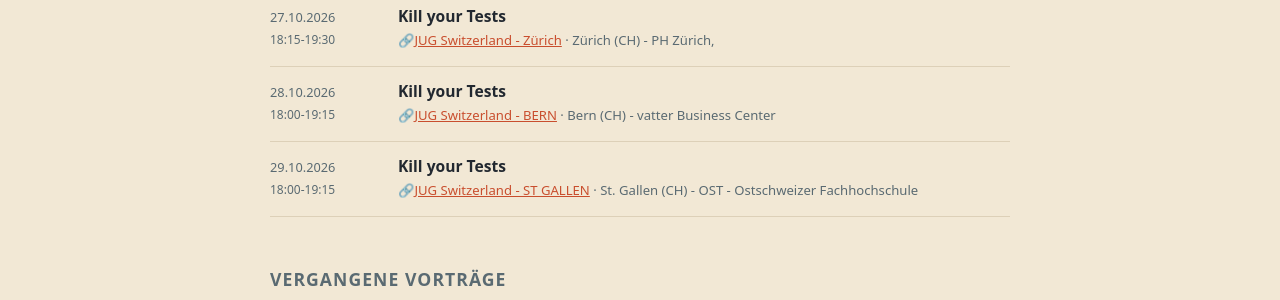
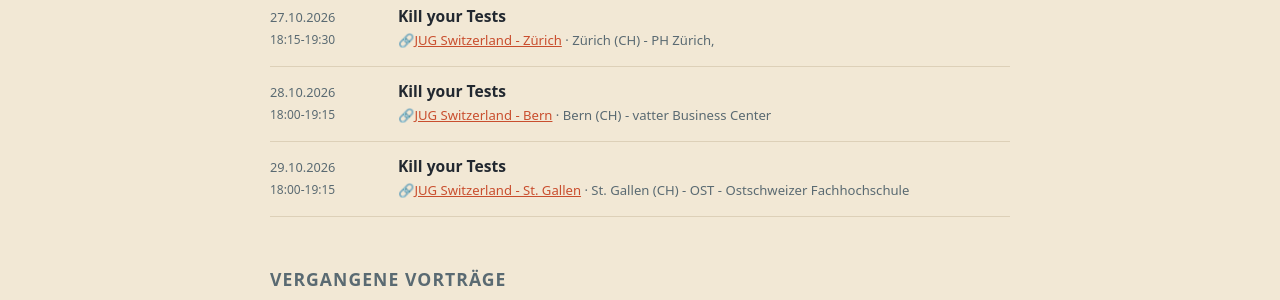
Before and after one commit to ziffit/felix-spricht, a Jekyll site: the page built from index.html, in a window 1280 px wide and 900 px high. Shown: the part 412-712 px from the top of the window. Built offline with Jekyll 4.4.1, drawn with Linux system fonts in a browser that asks for light colours.

Commit message:
fix typo
Co-authored-by: Copilot <copilot@github.com>

```diff
--- a/_data/dates.yml
+++ b/_data/dates.yml
@@ -9,7 +9,7 @@
 - id: kill-your-tests
   date: 2026-10-28
   time: "18:00-19:15"
-  event: "JUG Switzerland - BERN"
+  event: "JUG Switzerland - Bern"
   location: "Bern (CH) - vatter Business Center"
   url: "https://www.jug.ch/html/events/2026/kill-your-tests_be.html"
   status: upcoming
@@ -17,7 +17,7 @@
 - id: kill-your-tests
   date: 2026-10-29
   time: "18:00-19:15"
-  event: "JUG Switzerland - ST GALLEN"
+  event: "JUG Switzerland - St. Gallen"
   location: "St. Gallen (CH) - OST - Ostschweizer Fachhochschule"
   url: "https://www.jug.ch/html/events/2026/kill-your-tests_sg.html"
   status: upcoming
```
